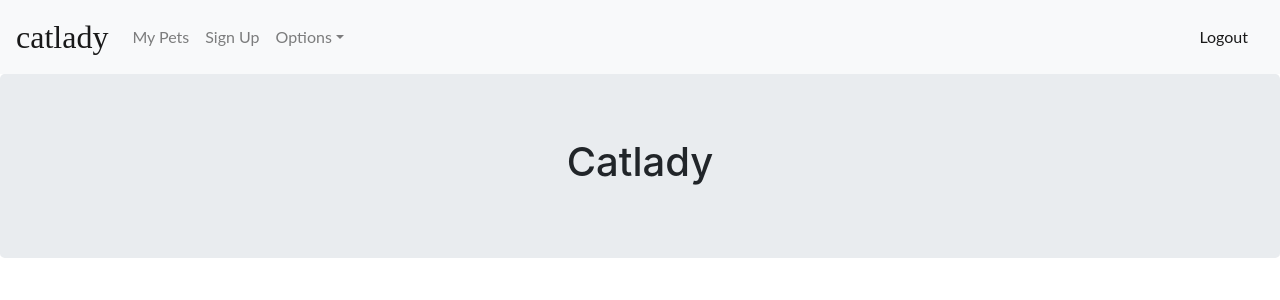
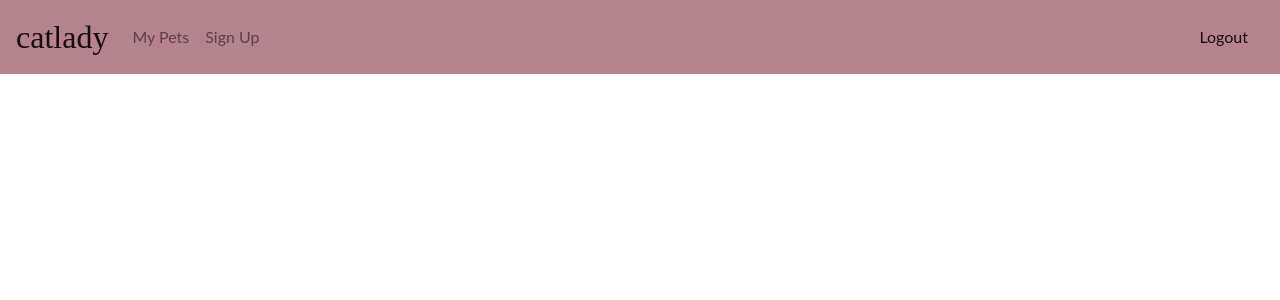
Before and after one commit to Jack-Aaron/catlady, a React (Create React App) app in the folder client/: page /search in a window 1280 px wide. Shown: the top 300 px of the page. Built offline with nearby package versions, Linux system fonts and the light colour scheme.

Commit message:
router and nav

```diff
--- a/client/src/App.js
+++ b/client/src/App.js
@@ -1,70 +1,31 @@
 import React, { useState } from 'react';
+import { BrowserRouter as Router, Route } from "react-router-dom";
 import 'bootstrap/dist/css/bootstrap.min.css';
-import {
-  Collapse,
-  Navbar,
-  NavbarToggler,
-  NavbarBrand,
-  Nav,
-  NavItem,
-  NavLink,
-  UncontrolledDropdown,
-  DropdownToggle,
-  DropdownMenu,
-  DropdownItem,
-  NavbarText,
-  Jumbotron
-} from 'reactstrap';
+import Navigation from './components/Navbar';
+import Wrapper from './components/Wrapper';
+// import { NavLink as RRNavLink, Router } from 'react-router-dom';
 import './App.css';
+// import { render } from 'react-dom';
 
 const App = (props) => {
-  const [isOpen, setIsOpen] = useState(false);
-
-  const toggle = () => setIsOpen(!isOpen);
-
   return (
-    <div>
-      <Navbar className='lato' color="light" light expand="md">
-        <NavbarBrand className='aladin' href="/">catlady</NavbarBrand>
-        <NavbarToggler onClick={toggle} />
-        <Collapse isOpen={isOpen} navbar>
-          <Nav className="mr-auto" navbar>
-            <NavItem>
-              <NavLink href="/">My Pets</NavLink>
-            </NavItem>
-            <NavItem>
-              <NavLink href="/">Sign Up</NavLink>
-            </NavItem>
-            <UncontrolledDropdown nav inNavbar>
-              <DropdownToggle nav caret>
-                Options
-              </DropdownToggle>
-              <DropdownMenu right>
-                <DropdownItem>
-                  Option 1
-                </DropdownItem>
-                <DropdownItem>
-                  Option 2
-                </DropdownItem>
-                <DropdownItem divider />
-                <DropdownItem>
-                  Reset
-                </DropdownItem>
-              </DropdownMenu>
-            </UncontrolledDropdown>
-          </Nav>
-          <NavbarText>
-            <NavLink href="/">Logout</NavLink>
-          </NavbarText>
-        </Collapse>
-      </Navbar>
-      <Jumbotron className="App">
-        <h1>Catlady</h1>
-      </Jumbotron>
-    </div>
+    <Router>
+      <div>
+        <Navigation />
+        <Wrapper>
+          <Route exact path="/"
+          // component={}
+          />
+          <Route exact path="/mypets"
+          // component={}
+          />
+          {/* <Route exact path="/discover" component={Discover} />
+        <Route exact path="/search" component={Search} /> */}
+        </Wrapper>
+      </div>
+    </Router>
+  )
+}
 
 
-  );
-}
-
 export default App;
--- /dev/null
+++ b/client/src/components/Navbar/index.js
@@ -0,0 +1,45 @@
+
+import React, { useState } from 'react';
+import {
+    Collapse,
+    Navbar,
+    NavbarToggler,
+    NavbarBrand,
+    Nav,
+    NavItem,
+    NavLink,
+    NavbarText
+} from 'reactstrap';
+// import { NavLink as RRNavLink, Router } from 'react-router-dom';
+import './style.css';
+// import { render } from 'react-dom';
+
+const Navigation = (props) => {
+    const [isOpen, setIsOpen] = useState(false);
+
+    const toggle = () => setIsOpen(!isOpen);
+    return (
+        <div>
+            <Navbar style={{ backgroundColor: '#B5838D' }} className='lato' light expand="md">
+                <NavbarBrand className='aladin' href="/">catlady</NavbarBrand>
+                <NavbarToggler onClick={toggle} />
+                <Collapse isOpen={isOpen} navbar>
+                    <Nav className="mr-auto" navbar>
+                        <NavItem>
+                            <NavLink href="/">My Pets</NavLink>
+                        </NavItem>
+                        <NavItem>
+                            <NavLink href="/">Sign Up</NavLink>
+                        </NavItem>
+                    </Nav>
+                    <NavbarText>
+                        <NavLink href="/">Logout</NavLink>
+                    </NavbarText>
+                </Collapse>
+            </Navbar>
+        </div>
+    )
+}
+
+
+export default Navigation;
--- /dev/null
+++ b/client/src/components/Wrapper/index.js
@@ -0,0 +1,8 @@
+import React from "react";
+import "./style.css";
+
+function Wrapper(props) {
+  return <main className="wrapper" {...props} />;
+}
+
+export default Wrapper;
--- /dev/null
+++ b/client/src/components/Wrapper/style.css
@@ -0,0 +1,4 @@
+.wrapper {
+    min-height: 100%;
+    padding-bottom: 100px;
+  }
```
Also changed, not shown: client/src/components/Navbar/style.css (added).
